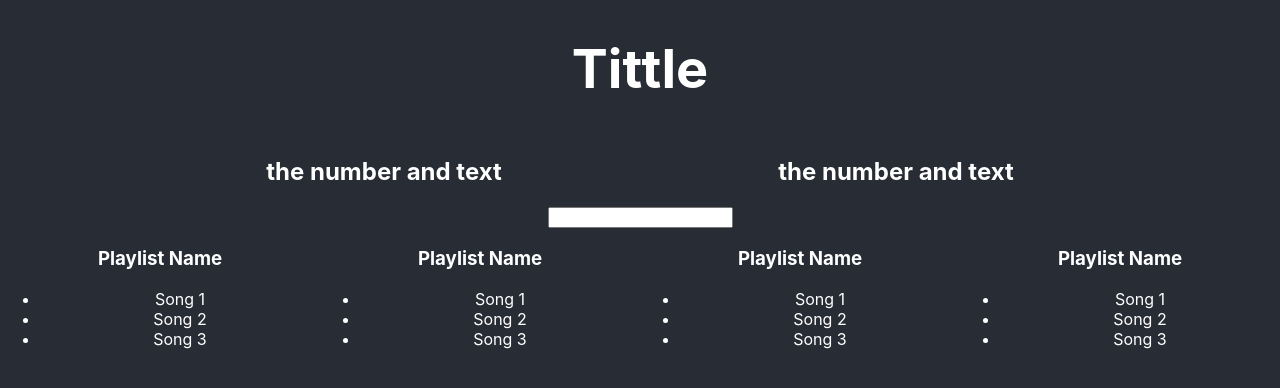
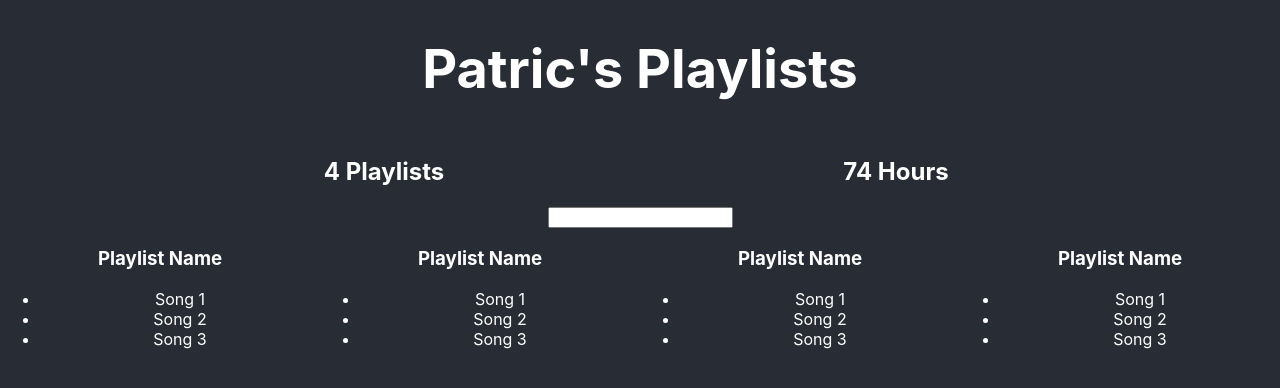
Before and after one commit to Delgach/better-playlist, a React (Create React App) app: page / in a window 1280 px wide. Shown: the top 388 px of the page. Built offline with nearby package versions, Linux system fonts and the light colour scheme.

Commit message:
Create CounterPlaylists and CounterHours components and added fake data

```diff
--- a/src/App.js
+++ b/src/App.js
@@ -1,13 +1,67 @@
 import React, { Component } from 'react';
 import './App.css';
 
-let defaultTextcolor = "#fff"
+let defaultTextcolor = "#fff";
+let fakeServerData = {
+  user: {
+    name: 'Patric',
+    playlists: [
+      {name: 'Rock Star',
+        songs: [
+          {name: "sex, drugs and rock'n roll",duration: 345},
+          {name: 'my generation',duration:333},
+          {name: 'Best of you',duration:434}
+        ]
+      },
+      {
+        name: 'Espanish sh*t',
+        songs: [
+          {name: "sex, drugs and rock'n roll",duration: 345},
+          {name: 'my generation',duration:333},
+          {name: 'Best of you',duration:434}
+        ]
+      },
+      {
+        name: 'Russian mode',
+        songs: [
+          {name: "sex, drugs and rock'n roll",duration: 345},
+          {name: 'my generation',duration:333},
+          {name: 'Best of you',duration:434}
+        ]
+      },
+      {
+        name: 'another sh*t',
+        songs: [
+          {name: "sex, drugs and rock'n roll",duration: 345},
+          {name: 'my generation',duration:333},
+          {name: 'Best of you',duration:434}
+        ]
+      },
+    ]
+  }
+};
 
-class Aggregate extends Component {
+class PlaylistCounter extends Component {
   render() {
     return (
         <div style={{width: "40%", display: 'inline-block'}}>
-          <h2 style={{color: defaultTextcolor}}>the number and text</h2>
+          <h2 style={{color: defaultTextcolor}}>{this.props.playlists.length} Playlists</h2>
+        </div>
+    );
+  }
+}
+
+class HoursCounter extends Component {
+  render() {
+    let allSongs = this.props.playlists.reduce((songs, eachPlalists) =>{
+      return songs.concat(eachPlalists.songs)
+    }, [])
+    let totalDuration = allSongs.reduce((totalSeconds, eachSong) => {
+      return totalSeconds + eachSong.duration
+    }, 0)
+    return (
+        <div style={{width: "40%", display: 'inline-block'}}>
+          <h2 style={{color: defaultTextcolor}}>{Math.round(totalDuration/60)} Hours</h2>
         </div>
     );
   }
@@ -41,17 +95,34 @@ class Playlist extends Component {
 }
 
 class App extends Component {
+  constructor() {
+    super();
+    this.state = {serverData: {}}
+  }
+  componentDidMount() {
+    setTimeout(() => {
+      this.setState({serverData: fakeServerData});
+    }, 1000);
+
+  }
+
   render() {
     return (
       <div className="App">
-        <h1>Tittle</h1>
-        <Aggregate/>
-        <Aggregate/>
-        <Filter/>
-        <Playlist/>
-        <Playlist/>
-        <Playlist/>
-        <Playlist/>
+        {this.state.serverData.user ?
+        <div>
+          <h1>
+          {this.state.serverData.user.name}'s Playlists
+          </h1>
+          <PlaylistCounter playlists={this.state.serverData.user.playlists}/>
+          <HoursCounter playlists={this.state.serverData.user.playlists}/>
+          <Filter/>
+          <Playlist/>
+          <Playlist/>
+          <Playlist/>
+          <Playlist/>
+        </div> : <h1>Loading...</h1>
+        }
       </div>
     );
   }
```
